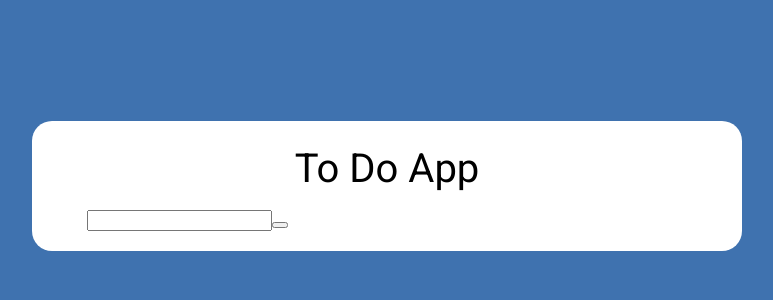
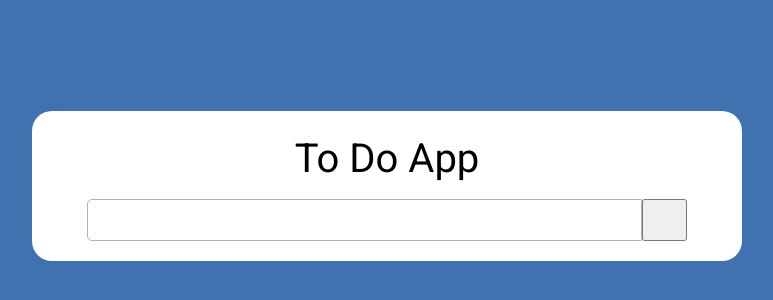
Before and after one commit to Kolamin/todo_list, a React (Vite) app: page / in a window 1280 px wide. Shown: the part 214-514 px from the top of the page, without its empty margins (253-1026 px from the left). Built offline with nearby package versions, Linux system fonts and the light colour scheme.

Commit message:
Add styles input

```diff
--- a/src/views/components/InputPlus/index.module.scss
+++ b/src/views/components/InputPlus/index.module.scss
@@ -0,0 +1,19 @@
+.inputPlus{
+    width: 100%;
+    display: grid;
+    grid-template-columns: 1fr 45px;
+   &Value{
+    border: 1px solid #B1B1B1;
+    border-top-left-radius: 5px;
+    border-bottom-left-radius: 5px;
+    padding: 9px 10px;
+    font: 1rem/1.4 'Roboto', sans-serif;
+    &::placeholder{
+        color: black;
+    }
+   }
+
+   &Button{
+
+   }
+}
--- a/src/views/components/InputPlus/index.tsx
+++ b/src/views/components/InputPlus/index.tsx
@@ -14,7 +14,7 @@ export const InputPlus: React.FC<InputPlusProps> = ({ onAdd }) => {
   }, [inputValue]);
 
   return (
-    <div className={styles.InputPlus}>
+    <div className={styles.inputPlus}>
       <input
         type="text"
         className={styles.inputPlusValue}
```
